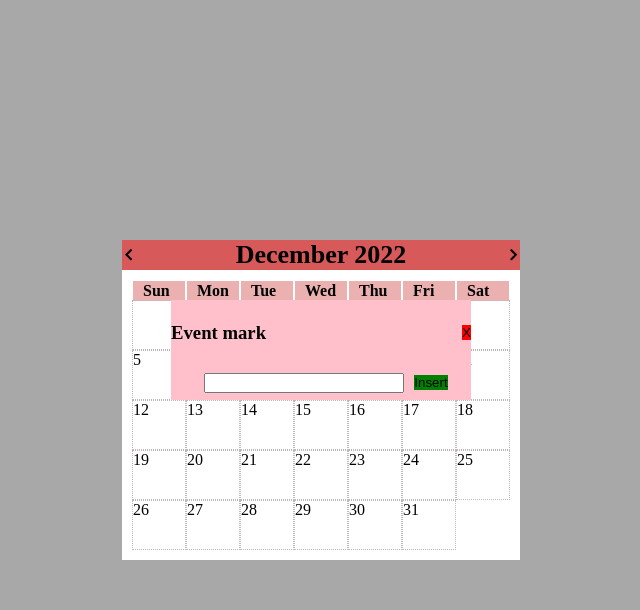
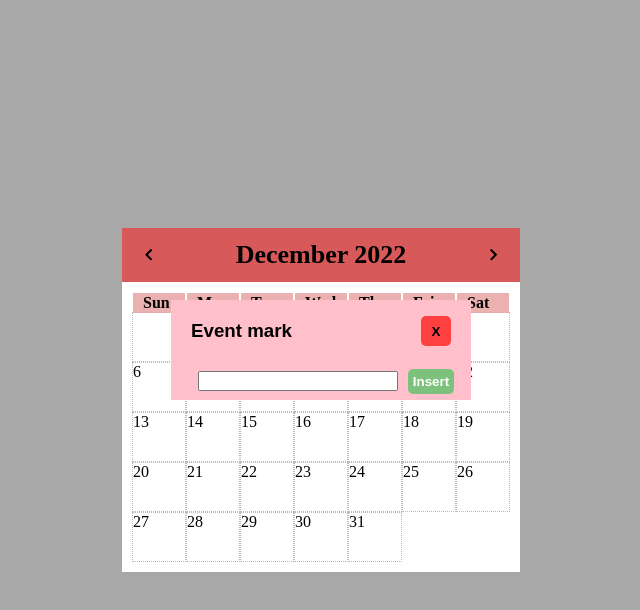
Before and after one commit to Samuellucasn/Calendar, a React (Vite) app: page / in a window 1280 px wide. Both pictures are taken after a click on the element "10". Shown: the top 610 px of the page, without its empty margins (319-959 px from the left). Built offline with nearby package versions, Linux system fonts and the light colour scheme; a web font is replaced by a local one.

Commit message:
fix data bug

```diff
--- a/src/components/Calendar/index.tsx
+++ b/src/components/Calendar/index.tsx
@@ -24,6 +24,7 @@ function Calendar() {
 
     const { daysArray, dateDisplay } = useDates(events, monthNav)
 
+    console.log(daysArray)
     return (
         <>
         <CalendarHeader
--- a/src/components/NewEvent/index.tsx
+++ b/src/components/NewEvent/index.tsx
@@ -1,5 +1,5 @@
 import { useState } from 'react'
-import { EventStyle, EventHeaderStyle, EventInput, ButtonClose, ButtonSave} from './style'
+import { EventStyle, EventHeaderStyle, EventInput, ButtonClose, ButtonSave, Title} from './style'
 
 import Button from '../Button'
 
@@ -10,7 +10,7 @@ const EventModal: React.FC<any> = ({ onSave, onClose }) => {
     return (
         <EventStyle>
             <EventHeaderStyle>
-                <h3>Event mark</h3>
+                <Title>Event mark</Title>
 
                 <ButtonClose onClick={onClose}>X</ButtonClose>
             </EventHeaderStyle>
--- a/src/components/NewEvent/style.ts
+++ b/src/components/NewEvent/style.ts
@@ -4,7 +4,8 @@ import { ButtonStyle } from "../Button/style";
 export const EventStyle = styled.div`
     height: 100px;
     width: 300px;
-    background-color: pink;
+    background-color: ${props => props.theme.colors.eventsBackground};
+    border-radius: ${props => props.theme.styles.eventsBorderRadius};
 
     position: absolute;
     z-index: 20;
@@ -37,9 +38,26 @@ export const EventInput = styled.input`
 
 export const ButtonClose = styled(ButtonStyle)`
     background-color: ${props => props.theme.colors.eventsButtonBgClose};
-    padding: ${props => props.theme.styles.eventsButtonPadding}
+    padding: ${props => props.theme.styles.eventsButtonPadding};
+    border-radius: ${props => props.theme.styles.eventsButtonBorderRadius};
+
+    font-weight: ${props => props.theme.styles.eventsButtonWeight};
+
+    width: 30px;
+    height: 30px;
+
+    margin: 0 20px;
 `
 export const ButtonSave = styled(ButtonStyle)`
     background-color: ${props => props.theme.colors.eventsButtonBgSave};
     padding: ${props => props.theme.styles.eventsButtonPadding};
+    border-radius: ${props => props.theme.styles.eventsButtonBorderRadius};
+
+    font-weight: ${props => props.theme.styles.eventsButtonWeight};
+    color: white;
 `
+
+export const Title = styled.h3`
+    margin: 0 20px;
+    font-family: sans-serif
+`
--- a/src/hooks/useDates.ts
+++ b/src/hooks/useDates.ts
@@ -15,14 +15,15 @@ export const useDates: (events: any, monthNav: number) => { daysArray: Object[];
         const year = date.getFullYear()
         const monthNumber = date.getMonth()
         const monthString = date.toLocaleString('eng', { month: 'long' })
-        const weekDay = date.toLocaleString('eng', { weekday: 'long' })
+        const weekDay = date.getDay()
 
         const dateArray = []
-        const weekDaysArray = ['Sunday', 'Monday', 'Tuesday', 'Wednesday', 'Thursday', 'Friday', 'Saturday']
 
         const monthDays = new Date(year, monthNumber+1, 0).getDate()
 
-        const blockDays = weekDaysArray.indexOf(weekDay);
+        const blockDays = weekDay -1
+
+        console.log(blockDays)
 
 
         for (let i = 1; i <= blockDays + monthDays; i++) {
--- a/src/style/themes/ClassicTheme.ts
+++ b/src/style/themes/ClassicTheme.ts
@@ -11,9 +11,9 @@ export default {
         dayInWeekBackground: '#ebb1b1',
         dayInWeekBackgroundWeekend: '',
 
-        eventsBackground: '',
-        eventsButtonBgClose: 'red',
-        eventsButtonBgSave: 'green',
+        eventsBackground: 'pink',
+        eventsButtonBgClose: '#ff4040',
+        eventsButtonBgSave: '#7cc27c',
     },
 
     fonts: {
@@ -32,7 +32,7 @@ export default {
         calendarBoxShadow: '',
 
         headerBorderBottom: '',
-        headerButtonPadding: '',
+        headerButtonPadding: '20px',
 
         dayBorder: '1px solid #beb9b9',
         dayBorderStyle: 'dotted',
@@ -40,7 +40,9 @@ export default {
         dayInWeekBorder: '1px solid white',
         dayInWeekPadding: '10px',
 
-        eventsButtonWeight: '',
-        eventsButtonPadding: '',
+        eventsBorderRadius: '',
+        eventsButtonWeight: 'bold',
+        eventsButtonPadding: '5px',
+        eventsButtonBorderRadius: '5px',
     }
 }
--- a/src/style/themes/styled.d.ts
+++ b/src/style/themes/styled.d.ts
@@ -43,8 +43,10 @@ declare module 'styled-components' {
         dayInWeekBorder: string,
         dayInWeekPadding: string,
 
+        eventsBorderRadius: string,
         eventsButtonWeight: string,
         eventsButtonPadding: string,
+        eventsButtonBorderRadius: string,
     }
     }
 }
```
